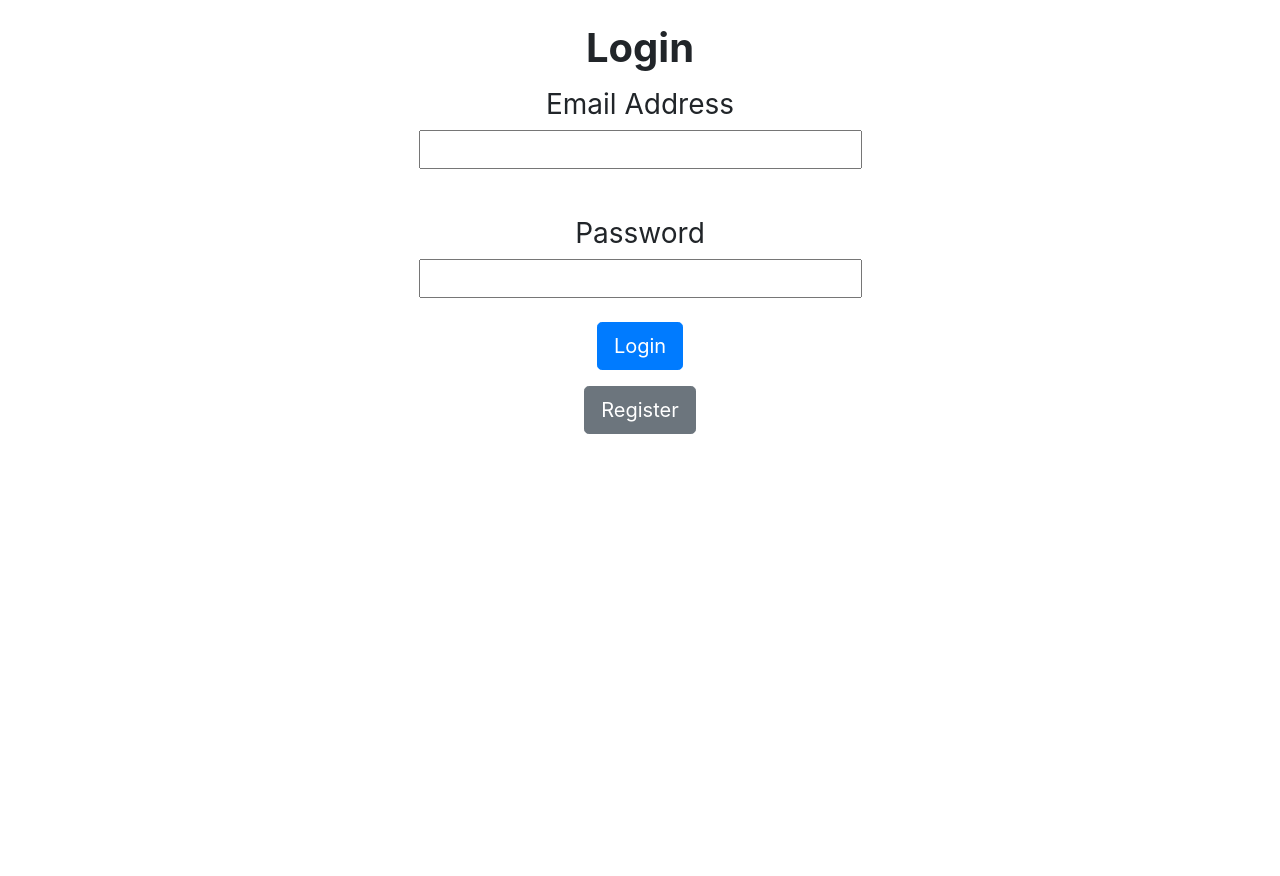
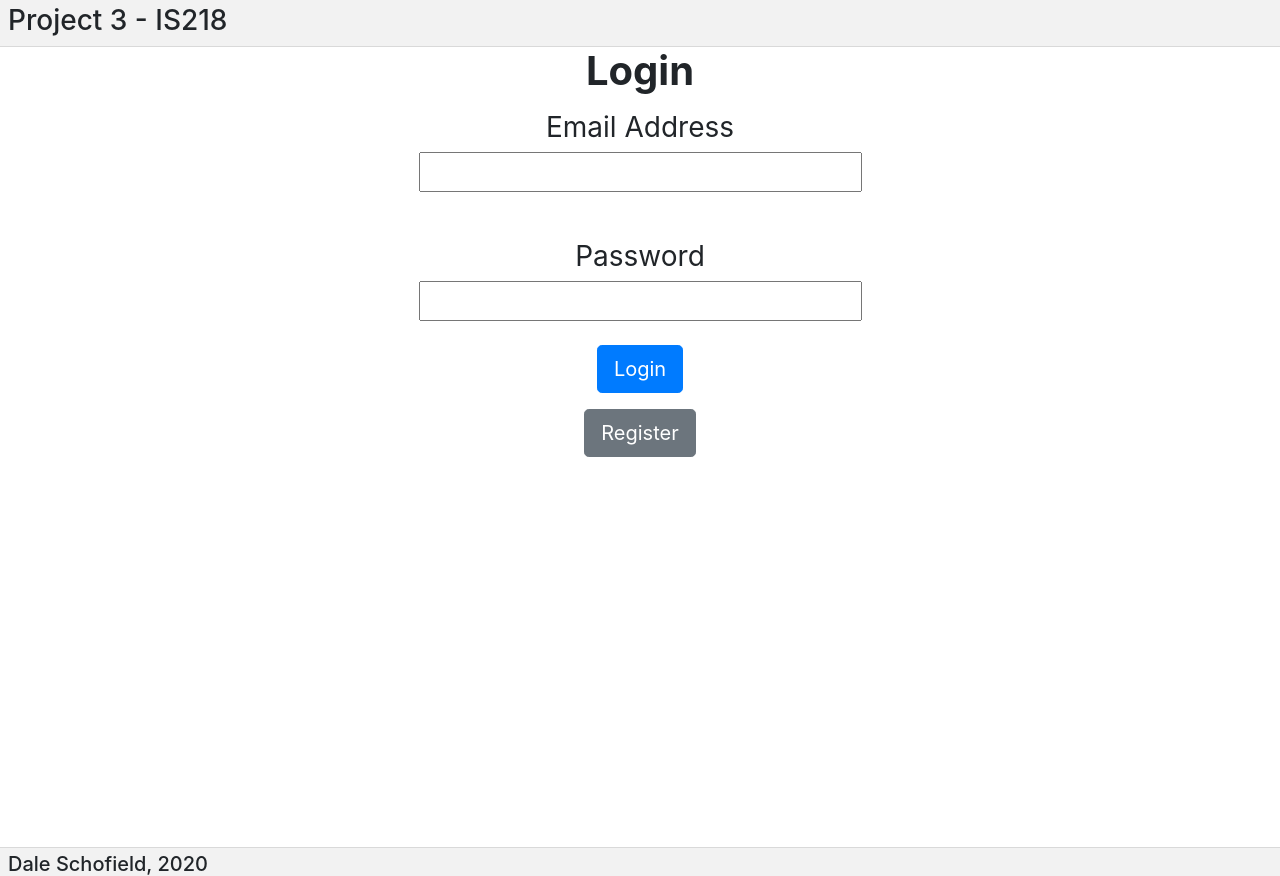
Before and after one commit to djs93/IS218Project3, a PHP site: page / in a window 1280 px wide. Before the commit the page ends 434 px from the top, so only its background shows below. Run offline with PHP 8.4, Linux system fonts and the light colour scheme; data that the repository does not hold is empty.

Commit message:
Header and footer

```diff
--- /dev/null
+++ b/views/abstract-views/footer.php
@@ -0,0 +1,10 @@
+</div>
+<footer class="footer">
+    <div class="row justify-content-start" style="border-top: 1px solid rgba(0,0,0,.1); background-color: rgba(0,0,0,0.05);">
+        <div class="col-auto">
+            <h5 class="ml-2 mt-1 mb-0">Dale Schofield, 2020</h5>
+        </div>
+    </div>
+</footer>
+</body>
+</html>
--- /dev/null
+++ b/views/abstract-views/header.php
@@ -0,0 +1,15 @@
+<!DOCTYPE html>
+<html lang="en" style="height: 100%; margin: 0;">
+<head>
+    <meta charset="UTF-8">
+    <title>"<?php echo($title);?>"</title>
+    <link rel="stylesheet" href="https://cdn.jsdelivr.net/npm/bootstrap@4.5.3/dist/css/bootstrap.min.css" integrity="sha384-TX8t27EcRE3e/ihU7zmQxVncDAy5uIKz4rEkgIXeMed4M0jlfIDPvg6uqKI2xXr2" crossorigin="anonymous">
+</head>
+<!-- the body section -->
+<body class="text-center" style="height: 100%; margin: 0;">
+    <div class="row justify-content-start" style="border-bottom: 1px solid rgba(0,0,0,.1); background-color: rgba(0,0,0,0.05);">
+        <div class="col-auto">
+            <h3 class="ml-2 mt-1">Project 3 - IS218</h3>
+        </div>
+    </div>
+    <div class="row h-100">
--- a/views/login.php
+++ b/views/login.php
@@ -1,11 +1,5 @@
-<!DOCTYPE html>
-<html lang="en">
-<head>
-    <meta charset="UTF-8">
-    <title>Login</title>
-    <link rel="stylesheet" href="https://cdn.jsdelivr.net/npm/bootstrap@4.5.3/dist/css/bootstrap.min.css" integrity="sha384-TX8t27EcRE3e/ihU7zmQxVncDAy5uIKz4rEkgIXeMed4M0jlfIDPvg6uqKI2xXr2" crossorigin="anonymous">
-</head>
-<body class="text-center mt-4">
+<?php $title="Login"; include('abstract-views/header.php');?>
+    <div class="col">
     <h1 class="h1 mb-3 font-weight-bold">Login</h1>
     <form action="index.php" method="post">
         <input id="action" name="action" value="validate_login" type="hidden">
@@ -44,5 +38,5 @@
             <input class="btn btn-secondary btn-lg mt-3" type="submit" value="Register">
         </div>
     </form>
-</body>
-</html>
+    </div>
+<?php include('abstract-views/footer.php');?>
```
Also changed, not shown: views/display_questions.php (+4 -17 lines), views/new_question.php (+4 -10 lines), views/register.php (+4 -10 lines).
